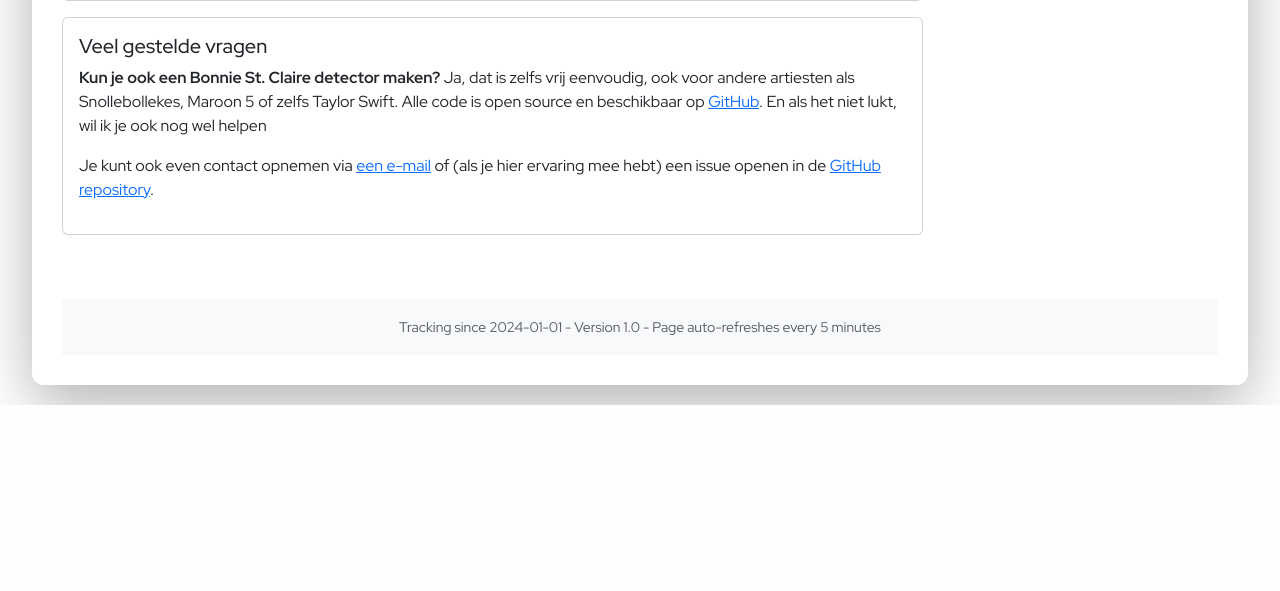
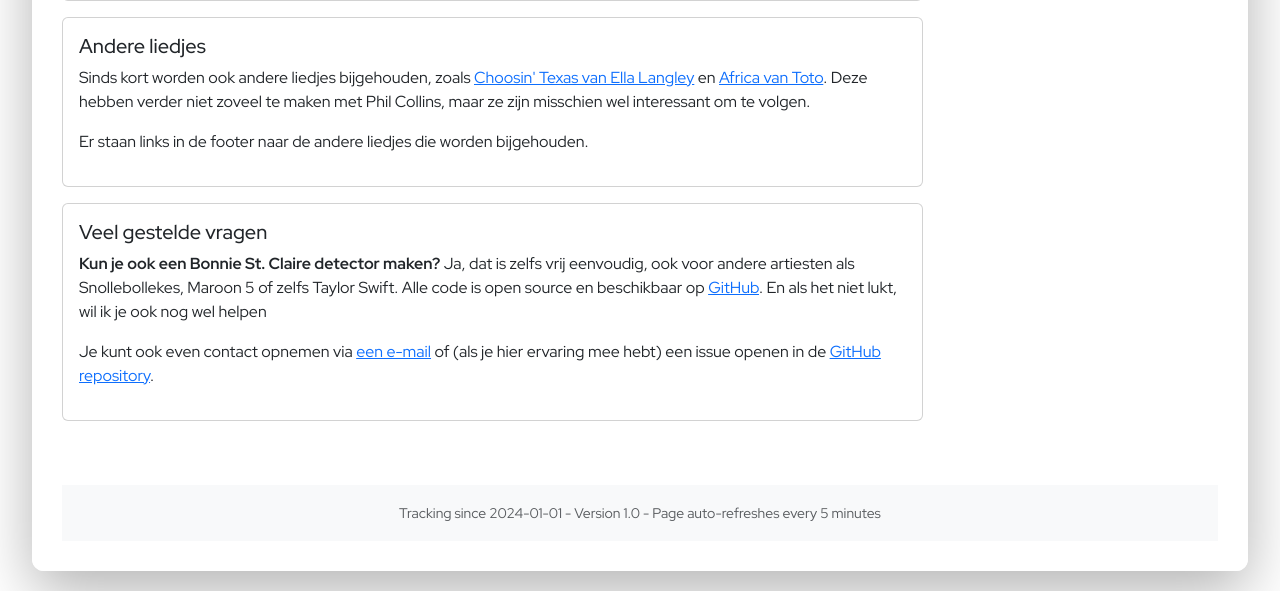
Before and after one commit to Schop/radiodetector, a PHP site: page /static_web/about.php in a window 1280 px wide; the page is wider, and only the part inside the window is pictured. Shown: the part 813-1404 px from the top of that part. Before the commit the page ends 1218 px from the top of that part, so only its background shows below. Run offline with PHP 8.4, Linux system fonts and the light colour scheme; some libraries are stand-ins or nearby versions.

Commit message:
changed about

```diff
--- a/static_web/about.php
+++ b/static_web/about.php
@@ -37,6 +37,13 @@
                                 <li>De Phil Collins Detector draait op minimale hardware, een Raspberry Pi Zero van een paar tientjes, in mijn garage.</li>
                                 <li>Alle detecties worden ge-upload naar een webserver, die het laat zien op <a href="https://philcollinsdetector.nl">philcollinsdetector.nl</a>.</li>
                             </ul>
+                        </div>
+                    </div>
+                    <div class="card mb-3">
+                        <div class="card-body">
+                            <h5>Andere liedjes</h5>
+                            <p>Sinds kort worden ook andere liedjes bijgehouden, zoals <a href="tracked.php?artist=Ella+Langley&song=Choosin'+Texas">Choosin' Texas van Ella Langley</a> en <a href="tracked.php?artist=Toto&song=Africa">Africa van Toto</a>. Deze hebben verder niet zoveel te maken met Phil Collins, maar ze zijn misschien wel interessant om te volgen.</p>
+                            <p>Er staan links in de footer naar de andere liedjes die worden bijgehouden.</p>
                         </div>
                     </div>
                     <div class="card mb-3">
```
Also changed, not shown: 1 other file.
